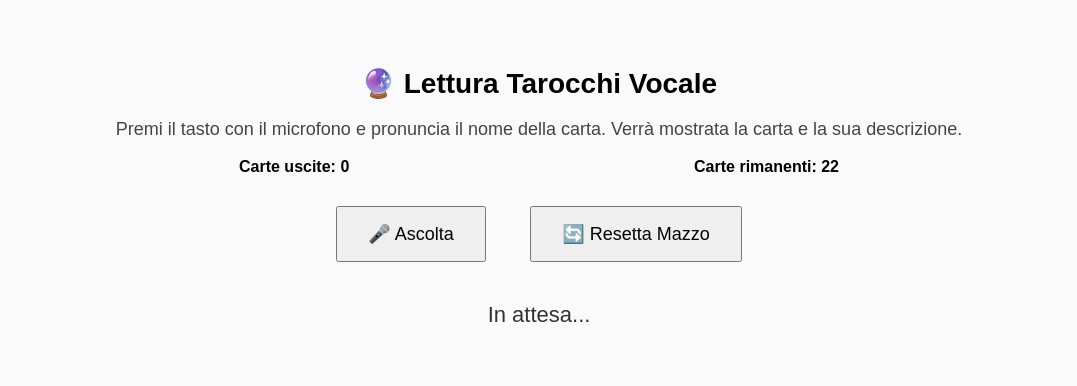
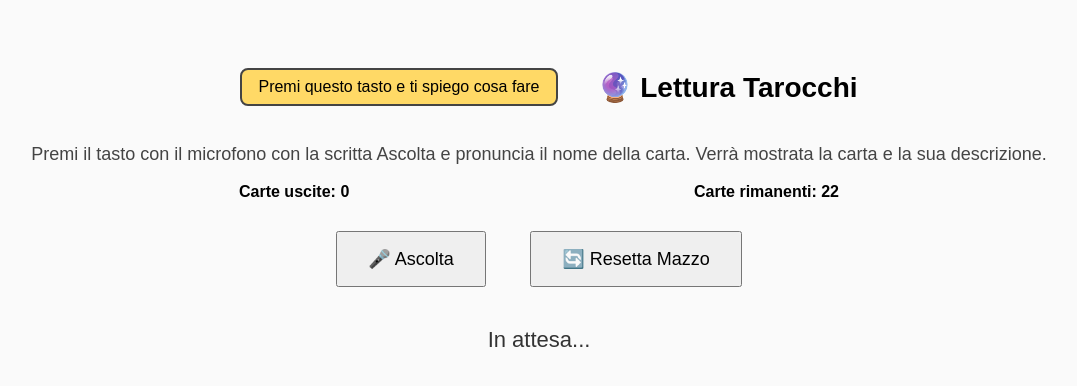
Before and after one commit to renatotelefono/lettura_tarocchi, a plain HTML site: page frontend/index.html in a window 1280 px wide. Both pictures are taken after a click on the button "🔄 Resetta Mazzo". Shown: the whole page, without its empty margins (101-1178 px from the left). Drawn offline with nearby package versions, Linux system fonts and the light colour scheme.

Commit message:
istruzioni

```diff
--- a/frontend/index.html
+++ b/frontend/index.html
@@ -5,10 +5,20 @@
     <title>Tarocchi Vocali</title>
     <meta name="viewport" content="width=device-width, initial-scale=1.0" />
     <style>
-      body { font-family: Arial, sans-serif; text-align: center; padding: 40px; background: #fafafa; }
-      h1 { font-size: 28px; }
+      body {
+        font-family: Arial, sans-serif;
+        text-align: center;
+        padding: 40px;
+        background: #fafafa;
+      }
+      h1 { font-size: 28px; margin: 0; }
       p { font-size: 18px; color: #444; }
-      button { padding: 15px 30px; font-size: 18px; margin: 20px; cursor: pointer; }
+      button {
+        padding: 15px 30px;
+        font-size: 18px;
+        margin: 20px;
+        cursor: pointer;
+      }
       #output { margin-top: 20px; font-size: 22px; color: #333; }
 
       .top-bar {
@@ -69,12 +79,36 @@
       #cardMarkdown.visible { opacity: 1; }
 
       .error { color: red; font-weight: bold; }
+
+      /* Contenitore titolo + pulsante */
+      .header-bar {
+        display: flex;
+        align-items: center;
+        justify-content: center;
+        gap: 20px;
+        margin-bottom: 10px;
+      }
+
+      .explain-btn {
+        background-color: #ffd966;
+        border: 2px solid #444;
+        border-radius: 8px;
+        padding: 8px 16px;
+        font-size: 16px;
+        cursor: pointer;
+      }
     </style>
     <script src="https://cdn.jsdelivr.net/npm/marked/marked.min.js"></script>
   </head>
   <body>
-    <h1>🔮 Lettura Tarocchi Vocale</h1>
-    <p>Premi il tasto con il microfono e pronuncia il nome della carta. Verrà mostrata la carta e la sua descrizione.</p>
+    <div class="header-bar">
+      <button id="explainBtn" class="explain-btn">Premi questo tasto e ti spiego cosa fare</button>
+      <h1>🔮 Lettura Tarocchi </h1>
+    </div>
+
+    <p id="introText">
+      Premi il tasto con il microfono con la scritta Ascolta e pronuncia il nome della carta. Verrà mostrata la carta e la sua descrizione.
+    </p>
 
     <div class="top-bar">
       <div>Carte uscite: <span id="usedCount">0</span></div>
@@ -97,6 +131,7 @@
       const usedCount = document.getElementById("usedCount");
       const remainingCount = document.getElementById("remainingCount");
       const usedList = document.getElementById("usedList");
+      const introText = document.getElementById("introText").textContent;
 
       let availableCards = [];
       let usedCards = [];
@@ -140,8 +175,18 @@
         const audioBlob = await response.blob();
         const audioUrl = URL.createObjectURL(audioBlob);
         const audio = new Audio(audioUrl);
-        audio.play();
+        await audio.play();
+        return new Promise(resolve => {
+          audio.onended = resolve;
+        });
       }
+
+      // Click sul bottone Spiegazioni
+      document.getElementById("explainBtn").addEventListener("click", async () => {
+        output.textContent = "🔊 Spiegazione in corso...";
+        await playWithAzureTTS(introText);
+        output.textContent = "In attesa...";
+      });
 
       if (!SpeechRecognition) {
         alert("❌ Il tuo browser non supporta la Web Speech API");
@@ -191,15 +236,22 @@
             return;
           }
           let mdText = await res.text();
+
+          // 1️⃣ Rimuove frontmatter
           mdText = mdText.replace(/^---[\s\S]*?---/, "").trim();
 
-          // Attendi un attimo prima di mostrare la descrizione
+          // 2️⃣ Prepara testo per TTS: titoli letti, simboli rimossi
+          const ttsText = mdText
+            .replace(/^#+\s*/gm, "")  // Rimuove i # dai titoli
+            .replace(/[*_>\-]/g,"")   // Rimuove simboli di formattazione
+            .trim();
+
+          // 3️⃣ Mostra descrizione e avvia lettura
           setTimeout(() => {
             cardMarkdown.innerHTML = marked.parse(mdText);
             cardMarkdown.classList.add("visible");
 
-            // Sintesi vocale con Azure
-            playWithAzureTTS(mdText.replace(/[#*_>\-]/g,""));
+            playWithAzureTTS(ttsText);
           }, 1500);
         });
       }
```
